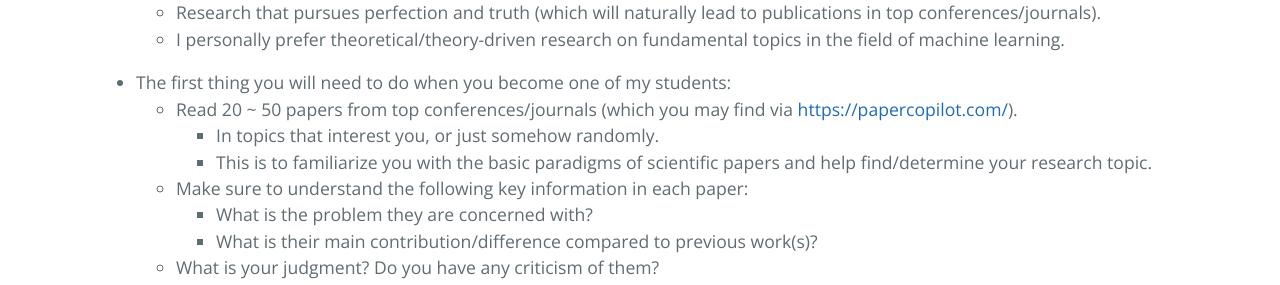
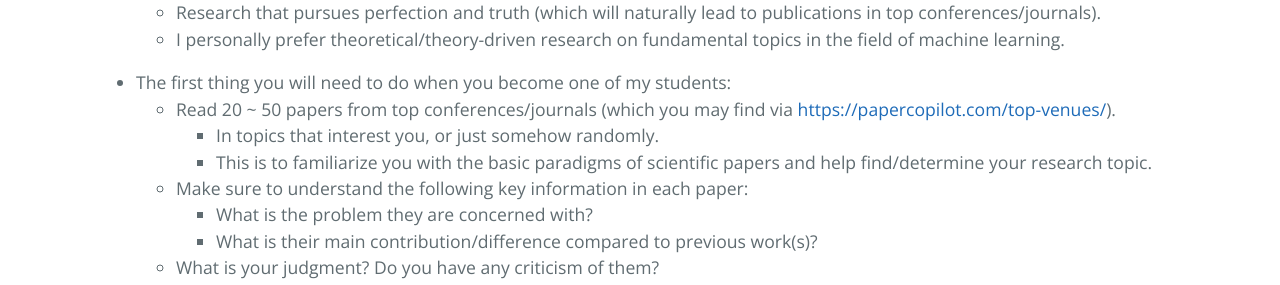
Before and after one commit to ZhimingZhou/zhimingzhou.github.io, a Jekyll site: the page built from _posts/2021-10-11-Prospective-Students.md, in a window 1280 px wide. Shown: the part 586-871 px from the top of the page. Built offline with Jekyll 4.4.1, drawn with Linux system fonts in a browser that asks for light colours; part of the change alters nothing that is shown.

Commit message:
Update 2021-10-11-Prospective-Students.md

```diff
--- a/_posts/2021-10-11-Prospective-Students.md
+++ b/_posts/2021-10-11-Prospective-Students.md
@@ -21,7 +21,7 @@ I’m looking for talented students with enthusiasm for fundamental research in
 
 <!--  -->
 - The first thing you will need to do when you become one of my students:
-	- Read 20 ~ 50 papers from top conferences/journals (which you may find via [https://papercopilot.com/](https://papercopilot.com/top-venues/)).
+	- Read 20 ~ 50 papers from top conferences/journals (which you may find via [https://papercopilot.com/top-venues/](https://papercopilot.com/top-venues/)).
 		- In topics that interest you, or just somehow randomly.
 		- This is to familiarize you with the basic paradigms of scientific papers and help find/determine your research topic.
 	- Make sure to understand the following key information in each paper:
```
